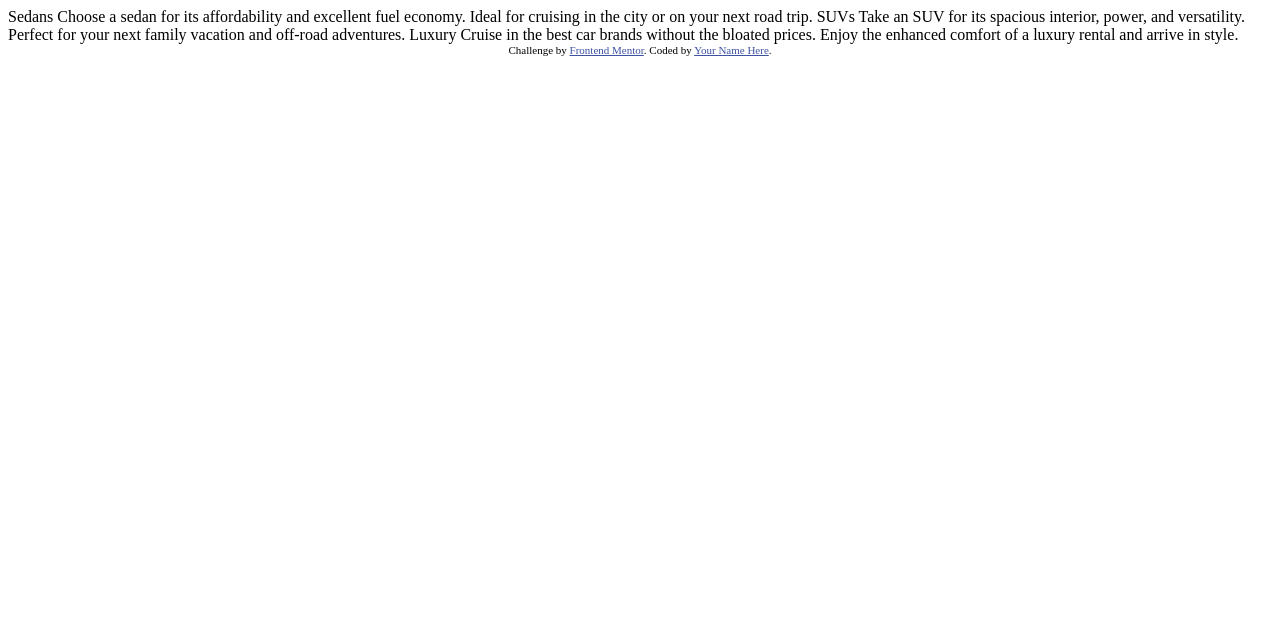
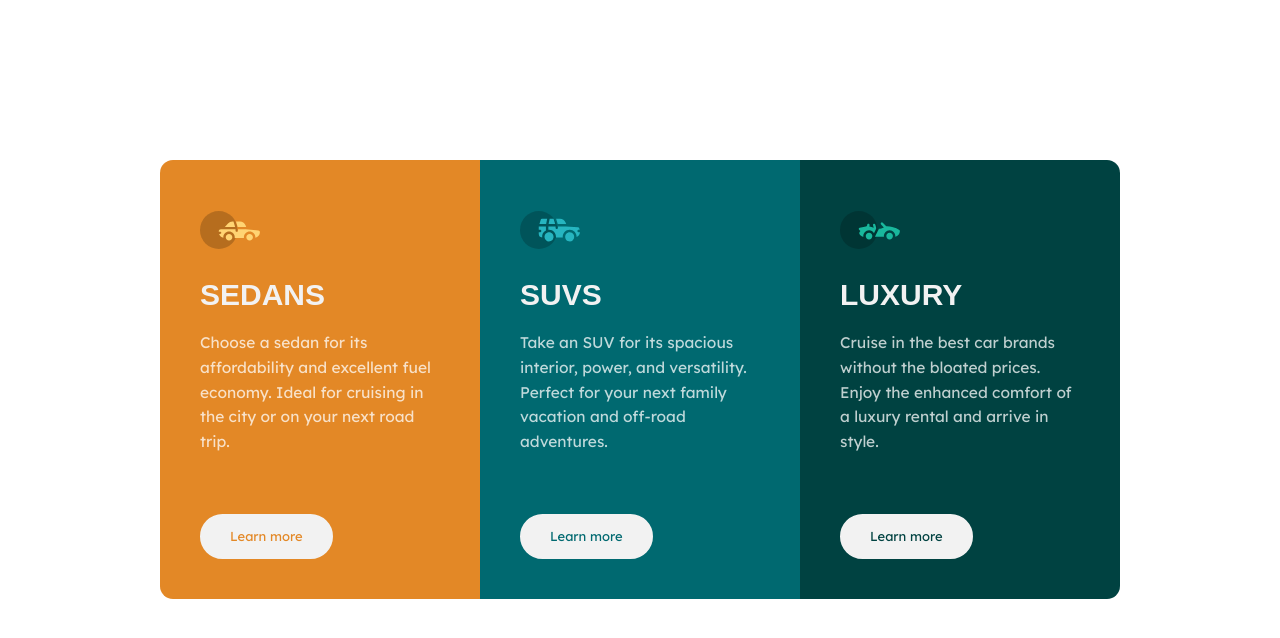
Before and after one commit to abood-ja/3-cards, a plain HTML site: page index.html in a window 1280 px wide. Drawn offline with Linux system fonts and the light colour scheme; a web font is replaced by a local one.

Commit message:
feat: finalyze styling the 3 cards

```diff
--- a/index.html
+++ b/index.html
@@ -1,36 +1,74 @@
 <!DOCTYPE html>
 <html lang="en">
-<head>
-  <meta charset="UTF-8">
-  <meta name="viewport" content="width=device-width, initial-scale=1.0"> <!-- displays site properly based on user's device -->
+  <head>
+    <meta charset="UTF-8" />
+    <meta name="viewport" content="width=device-width, initial-scale=1.0" />
+    <!-- displays site properly based on user's device -->
+    <link rel="preconnect" href="https://fonts.googleapis.com" />
+    <link rel="preconnect" href="https://fonts.gstatic.com" crossorigin />
+    <link
+      href="https://fonts.googleapis.com/css2?family=Lexend+Deca:wght@100..900&display=swap"
+      rel="stylesheet"
+    />
+    <link rel="preconnect" href="https://fonts.googleapis.com" />
+    <link rel="preconnect" href="https://fonts.gstatic.com" crossorigin />
+    <link
+      href="https://fonts.googleapis.com/css2?family=Big+Shoulders:opsz,wght@10..72,100..900&display=swap"
+      rel="stylesheet"
+    />
+    <link rel="stylesheet" href="style.css" />
+    <link
+      rel="icon"
+      type="image/png"
+      sizes="32x32"
+      href="./images/favicon-32x32.png"
+    />
 
-  <link rel="icon" type="image/png" sizes="32x32" href="./images/favicon-32x32.png">
+    <title>Frontend Mentor | 3-column preview card component</title>
+  </head>
+  <body>
+    <!--   CARD --------- 1      -->
 
-  <title>Frontend Mentor | 3-column preview card component</title>
+    <div class="container grid">
+      <div class="card">
+        <a href="#" class="logo">
+          <img src="images/icon-sedans.svg" alt="logo" />
+        </a>
+        <h2 class="card-title">Sedans</h2>
+        <p class="card-description">
+          Choose a sedan for its affordability and excellent fuel economy. Ideal
+          for cruising in the city or on your next road trip.
+        </p>
+        <a href="#" class="card-btn btn--1">Learn more</a>
+      </div>
 
-  <!-- Feel free to remove these styles or customise in your own stylesheet 👍 -->
-  <style>
-    .attribution { font-size: 11px; text-align: center; }
-    .attribution a { color: hsl(228, 45%, 44%); }
-  </style>
-</head>
-<body>
+      <!--   CARD --------- 2       -->
 
-  Sedans
-  Choose a sedan for its affordability and excellent fuel economy. Ideal for cruising in the city
-  or on your next road trip.
+      <div class="card">
+        <a href="#" class="logo">
+          <img src="images/icon-suvs.svg" alt="logo" />
+        </a>
+        <h2 class="card-title">SUVs</h2>
+        <p class="card-description">
+          Take an SUV for its spacious interior, power, and versatility. Perfect
+          for your next family vacation and off-road adventures.
+        </p>
+        <a href="#" class="card-btn btn--2">Learn more</a>
+      </div>
 
-  SUVs
-  Take an SUV for its spacious interior, power, and versatility. Perfect for your next family vacation
-  and off-road adventures.
+      <!--   CARD --------- 3       -->
 
-  Luxury
-  Cruise in the best car brands without the bloated prices. Enjoy the enhanced comfort of a luxury
-  rental and arrive in style.
-
-  <div class="attribution">
-    Challenge by <a href="https://www.frontendmentor.io?ref=challenge" target="_blank">Frontend Mentor</a>.
-    Coded by <a href="#">Your Name Here</a>.
-  </div>
-</body>
+      <div class="card">
+        <a href="#" class="logo">
+          <img src="images/icon-luxury.svg" alt="logo" />
+        </a>
+        <h2 class="card-title">Luxury</h2>
+        <p class="card-description">
+          Cruise in the best car brands without the bloated prices. Enjoy the
+          enhanced comfort of a luxury rental and arrive in style.
+        </p>
+        <a href="#" class="card-btn btn--3">Learn more</a>
+      </div>
+    </div>
+  </body>
 </html>
--- a/style.css
+++ b/style.css
@@ -1,8 +1,153 @@
+/*
+## Layout
+
+The designs were created to the following widths:
+
+- Mobile: 375px
+- Desktop: 1440px
+
+> 💡 These are just the design sizes. Ensure content is responsive and meets WCAG requirements by testing the full range of screen sizes from 320px to large screens.
+
+## Colors
+
+### Primary
+
+Gold 500: hsl(31, 77%, 52%)
+Cyan 800: hsl(184, 100%, 22%)
+Green 950: hsl(179, 100%, 13%)
+
+### Neutral
+
+Transparent white (paragraphs): hsla(0, 0%, 100%, 0.75)
+Gray 100 (background, headings, buttons): hsl(0, 0%, 95%)
+
+## Typography
+
+### Body Copy
+
+- Font size: 15px
+
+### Font
+
+- Family: [Lexend Deca](https://fonts.google.com/specimen/Lexend+Deca)
+- Weights: 400
+
+- Family: [Big Shoulders Display](https://fonts.google.com/specimen/Big+Shoulders+Display)
+- Weights: 700 */
+
 * {
   padding: 0;
   margin: 0;
   box-sizing: border-box;
 }
+body {
+  line-height: 1;
+  font-family: "Lexend Deca", sans-serif;
+  font-weight: 400;
+  min-height: 100vh;
+}
 html {
   font-size: 62.5%;
 }
+.container {
+  margin: 16rem auto;
+  max-width: 96rem;
+  border-radius: 13px;
+}
+.grid {
+  display: grid;
+  grid-template-columns: repeat(3, 1fr);
+}
+.card {
+  padding: 4rem;
+  transition: all 0.3s ease;
+}
+.card:nth-of-type(1) {
+  border-top-left-radius: 13px;
+  border-bottom-left-radius: 13px;
+  background-color: hsl(31, 77%, 52%);
+}
+.card:nth-of-type(2) {
+  background-color: hsl(184, 100%, 22%);
+}
+.card:nth-of-type(3) {
+  border-top-right-radius: 13px;
+  border-bottom-right-radius: 13px;
+  background-color: hsl(179, 100%, 13%);
+}
+.card:hover {
+  transform: translateY(-20px);
+}
+.card:nth-of-type(1):hover {
+  border-top-right-radius: 13px;
+  border-bottom-right-radius: 13px;
+}
+.card:nth-of-type(2):hover {
+  border-radius: 13px;
+}
+
+.card:nth-of-type(3):hover {
+  border-top-left-radius: 13px;
+  border-bottom-left-radius: 13px;
+}
+.logo {
+  display: flex;
+  justify-content: center;
+  align-items: center;
+  height: 6rem;
+  width: 6rem;
+}
+.logo img {
+  width: 100%;
+}
+.card-title {
+  margin-top: 2rem;
+  margin-bottom: 2rem;
+  font-size: 3rem;
+  font-family: "Big Shoulders", sans-serif;
+  font-weight: 700;
+  text-transform: uppercase;
+  color: hsl(0, 0%, 95%);
+}
+.card-description {
+  font-size: 1.55rem;
+  color: hsla(0, 0%, 100%, 0.75);
+  line-height: 1.6;
+}
+.card-btn {
+  text-decoration: none;
+  display: inline-block;
+  padding: 1.4rem 2.8rem;
+  background-color: hsl(0, 0%, 95%);
+  border-radius: 26px;
+  margin-top: 6rem;
+  cursor: pointer;
+  font-size: 1.3rem;
+  border: 2px solid hsl(0, 0%, 95%);
+  /* height: 100%; */
+  transition: all 0.3s ease;
+}
+.btn--1 {
+  color: hsl(31, 77%, 52%);
+}
+.btn--2 {
+  color: hsl(184, 100%, 22%);
+}
+.btn--3 {
+  color: hsl(179, 100%, 13%);
+}
+
+.card-btn:hover {
+  color: hsl(0, 0%, 95%);
+  transform: scale(1.05);
+  font-size: 1.4rem;
+}
+.btn--1:hover {
+  background-color: hsl(31, 77%, 52%);
+}
+.btn--2:hover {
+  background-color: hsl(184, 100%, 22%);
+}
+.btn--3:hover {
+  background-color: hsl(179, 100%, 13%);
+}
```
